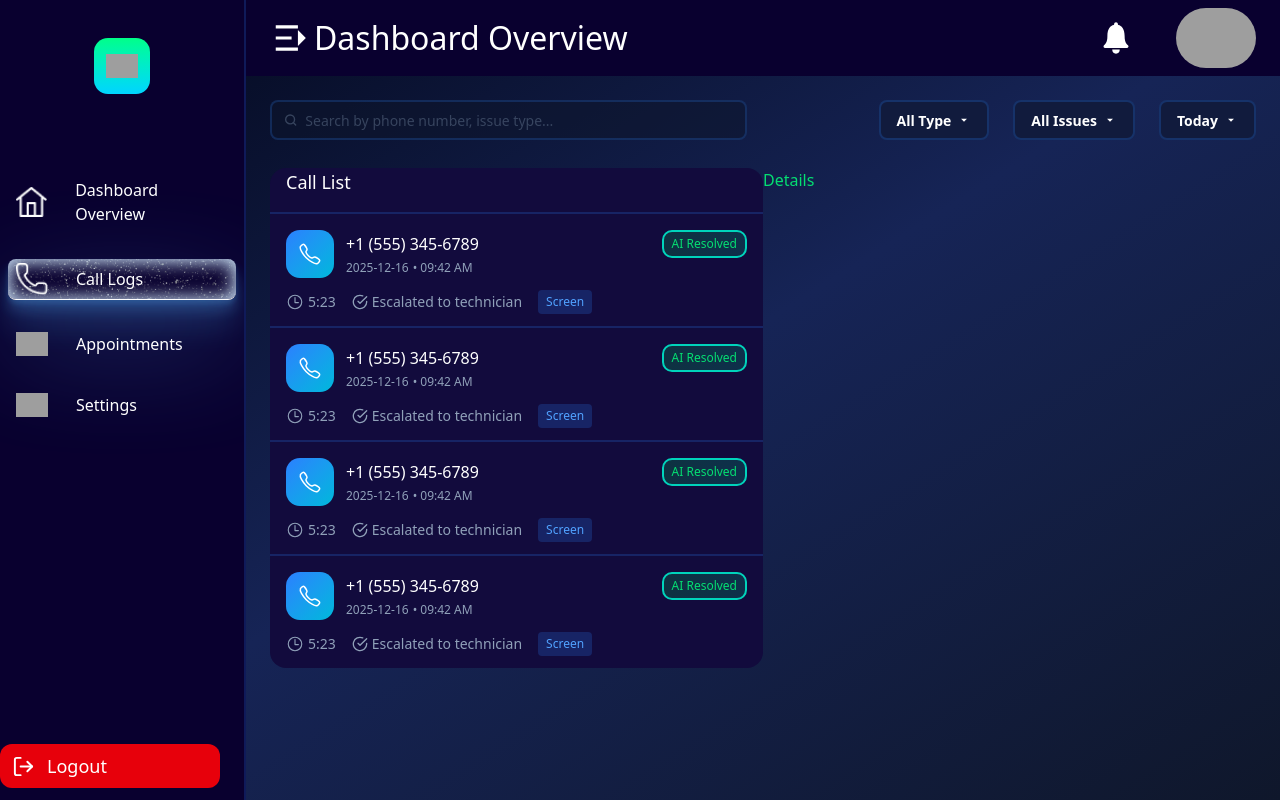
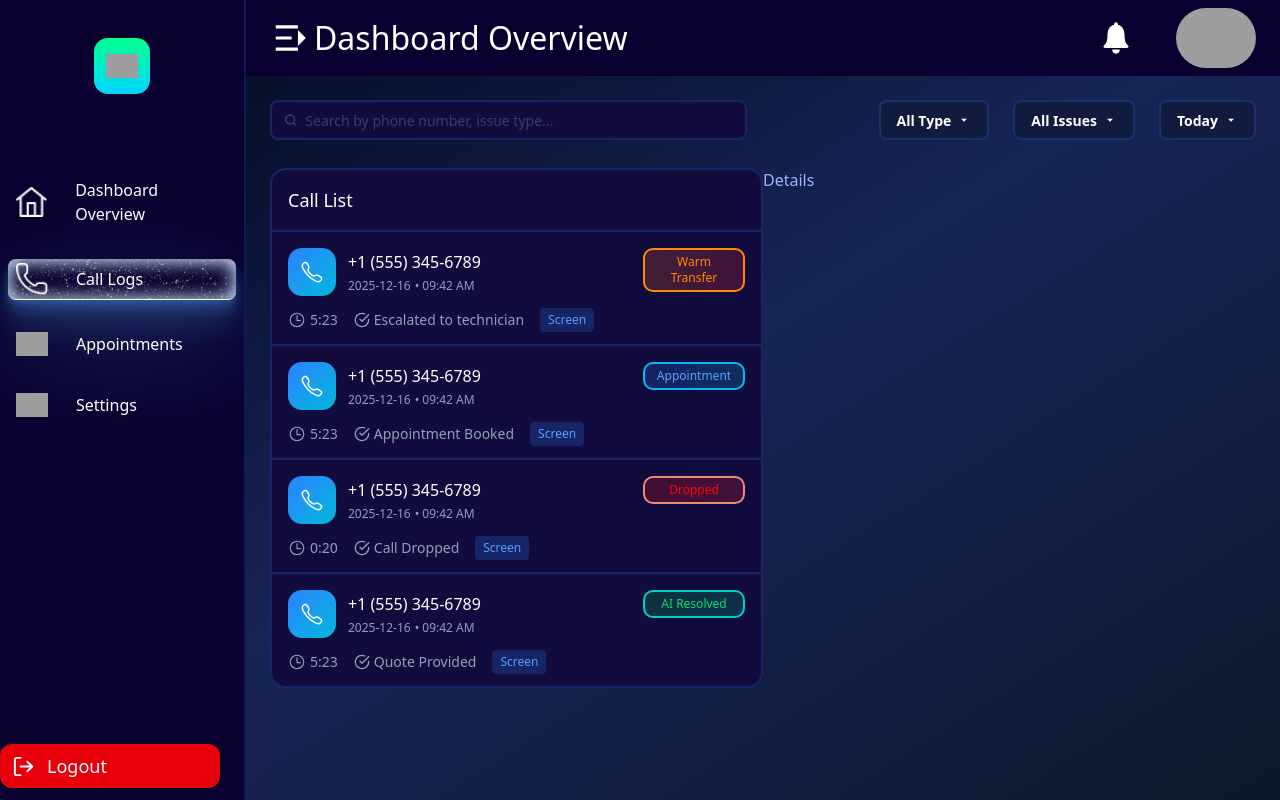
Before and after one commit to Sabbir-75/Dashboard, a React (Vite) app: page /phone in a window 1280 px wide. Built offline with nearby package versions, Linux system fonts and the light colour scheme; grey boxes are pictures that could not be loaded.

Commit message:
all calls show complete and implement user interface and logiclly color setup

```diff
--- a/src/Components/Container/CallContainer/CallContainer.jsx
+++ b/src/Components/Container/CallContainer/CallContainer.jsx
@@ -2,7 +2,7 @@ import React from 'react';
 
 const CallContainer = ({children}) => {
     return (
-        <div className='bg-base-200 rounded-[16px]'>
+        <div className='bg-base-200 border-[2px] border-[#2b80ff35] rounded-[16px]'>
            {children}
         </div>
     );
--- a/src/Components/Filter/Filter.jsx
+++ b/src/Components/Filter/Filter.jsx
@@ -5,7 +5,7 @@ const Filter = () => {
     return (
         <div className="grid grid-cols-12 gap-4 md:gap-6 lg:gap-8 items-center">
             <div className="col-span-12 md:col-span-6">
-                <label className="input w-full border-[2px] bg-[#0f172b83] border-[#2b80ff35] text-[#62748E]
+                <label className="input w-full border-[2px] bg-base-200 border-[#2b80ff35] text-[#62748E]
                       focus-within:outline-none focus-within:ring-0">
                     <svg
                         className="h-[1em] opacity-50"
--- a/src/Pages/Call/Call.jsx
+++ b/src/Pages/Call/Call.jsx
@@ -59,14 +59,31 @@ export const callListData = [
 
 
 const Call = () => {
+
+    const colorset = (item) => {
+        if (item == "success") {
+            return "text-[#05DF72] bg-gradient-to-r from-[#00c95034] to-[#00bc7d34] border-success"
+        }
+        else if (item == "danger") {
+            return "text-[#FF0404] bg-gradient-to-r from-[#ff150033] to-[#fb2c3633] border-error"
+        }
+        else if (item == "info") {
+            return "text-[#51A2FF] bg-gradient-to-r from-[#2b80ff33] to-[#00b7db33] border-info"
+        }
+        else {
+            return "text-[#FF8904] bg-gradient-to-r from-[#ff6a0033] to-[#fb2c3633] border-warm"
+        }
+    }
     return (
         <div className='space-y-3 md:space-y-5 lg:space-y-7'>
             <Filter></Filter>
             <div className='grid grid-cols-12'>
                 <div className='col-span-12 md:col-span-6'>
                     <CallContainer>
-                        <h1 className='px-2 md:px-3 lg:px-4 text-lg font-normal text-white pb-2 md:pb-3 lg:pb-4'>Call List</h1>
-                        <div className='px-2 md:px-3 lg:px-4 border-t-[2px] border-[#2b80ff35] pt-2 md:pt-3 lg:pt-4 pb-1 md:pb-2 lg:pb-3'>
+                        <h1 className='px-2 md:px-3 lg:px-4 text-lg font-normal text-white py-2 md:py-3 lg:py-4'>Call List</h1>
+                        {
+                            callListData.map(item => (
+                                <div key={item.id} className='px-2 md:px-3 lg:px-4 border-t-[2px] border-[#2b80ff35] pt-2 md:pt-3 lg:pt-4 pb-1 md:pb-2 lg:pb-3'>
                                     <div className='flex justify-between items-start'>
                                         <div className='flex items-center gap-2 md:gap-3'>
                                             <div className='w-[48px] h-[48px] rounded-[14px] p-2 md:p-3 flex justify-center items-center bg-gradient-to-br from-[#2B7FFF] to-[#00B8DB]'>
@@ -74,130 +91,37 @@ const Call = () => {
                                                 <IoCallOutline className='text-[18px] md:text-[20px] lg:text-[24px] text-white' />
                                             </div>
                                             <div className='space-y-1'>
-                                        <h1 className='text-base font-normal text-white'>+1 (555) 345-6789</h1>
+                                                <h1 className='text-base font-normal text-white'>{item.phone}</h1>
                                                 <div className='flex gap-1'>
-                                            <h1 className='text-xs font-normal text-[#90A1B9]'>2025-12-16</h1>
-                                            <h1 className='text-xs font-normal text-[#90A1B9]'>• 09:42 AM</h1>
+                                                    <h1 className='text-xs font-normal text-[#90A1B9]'>{item.date}</h1>
+                                                    <h1 className='text-xs font-normal text-[#90A1B9]'>• {item.time}</h1>
                                                 </div>
                                             </div>
                                         </div>
-                                <div className='px-2 py-1 border-[2px] bg-gradient-to-r from-[#00c95034] to-[#00bc7d34] border-success text-[#05DF72] text-xs font-normal rounded-[10px]'>AI Resolved</div>
+                                        <div className={`w-[102px] text-center px-2 py-1 border-[2px]
+                                           ${colorset(item.resultType)}
+                                         text-xs font-normal rounded-[10px]`}>{item.result}</div>
                                     </div>
                                     <div className='flex gap-2 md:gap-3 lg:gap-4 mt-2 md:mt-3'>
                                         <div className='flex items-center gap-1 '>
                                             <IoTimeOutline className='text-[18px] text-[#90A1B9]' />
                                             <h1 className='text-sm text-[#90A1B9] font-normal'>
-                                        5:23
+                                                {item.duration}
                                             </h1>
                                         </div>
                                         <div className='flex items-center gap-1 '>
                                             <FiCheckCircle className='text-[16px] text-[#90A1B9]' />
                                             <h1 className='text-sm text-[#90A1B9] font-normal'>
-                                        Escalated to technician
+                                                {item.statusText}
                                             </h1>
                                         </div>
                                         <div className='px-2 py-1 bg-[#2b80ff35] text-[#51A2FF] rounded-[4px] text-xs font-normal'>Screen</div>
                                     </div>
                                 </div>
-                         <div className='px-2 md:px-3 lg:px-4 border-t-[2px] border-[#2b80ff35] pt-2 md:pt-3 lg:pt-4 pb-1 md:pb-2 lg:pb-3'>
-                            <div className='flex justify-between items-start'>
-                                <div className='flex items-center gap-2 md:gap-3'>
-                                    <div className='w-[48px] h-[48px] rounded-[14px] p-2 md:p-3 flex justify-center items-center bg-gradient-to-br from-[#2B7FFF] to-[#00B8DB]'>
+                            ))
+                        }
 
-                                        <IoCallOutline className='text-[18px] md:text-[20px] lg:text-[24px] text-white' />
-                                    </div>
-                                    <div className='space-y-1'>
-                                        <h1 className='text-base font-normal text-white'>+1 (555) 345-6789</h1>
-                                        <div className='flex gap-1'>
-                                            <h1 className='text-xs font-normal text-[#90A1B9]'>2025-12-16</h1>
-                                            <h1 className='text-xs font-normal text-[#90A1B9]'>• 09:42 AM</h1>
-                                        </div>
-                                    </div>
-                                </div>
-                                <div className='px-2 py-1 border-[2px] bg-gradient-to-r from-[#00c95034] to-[#00bc7d34] border-success text-[#05DF72] text-xs font-normal rounded-[10px]'>AI Resolved</div>
-                            </div>
-                            <div className='flex gap-2 md:gap-3 lg:gap-4 mt-2 md:mt-3'>
-                                <div className='flex items-center gap-1 '>
-                                    <IoTimeOutline className='text-[18px] text-[#90A1B9]' />
-                                    <h1 className='text-sm text-[#90A1B9] font-normal'>
-                                        5:23
-                                    </h1>
-                                </div>
-                                <div className='flex items-center gap-1 '>
-                                    <FiCheckCircle className='text-[16px] text-[#90A1B9]' />
-                                    <h1 className='text-sm text-[#90A1B9] font-normal'>
-                                        Escalated to technician
-                                    </h1>
-                                </div>
-                                <div className='px-2 py-1 bg-[#2b80ff35] text-[#51A2FF] rounded-[4px] text-xs font-normal'>Screen</div>
-                            </div>
-                        </div>
-                         <div className='px-2 md:px-3 lg:px-4 border-t-[2px] border-[#2b80ff35] pt-2 md:pt-3 lg:pt-4 pb-1 md:pb-2 lg:pb-3'>
-                            <div className='flex justify-between items-start'>
-                                <div className='flex items-center gap-2 md:gap-3'>
-                                    <div className='w-[48px] h-[48px] rounded-[14px] p-2 md:p-3 flex justify-center items-center bg-gradient-to-br from-[#2B7FFF] to-[#00B8DB]'>
 
-                                        <IoCallOutline className='text-[18px] md:text-[20px] lg:text-[24px] text-white' />
-                                    </div>
-                                    <div className='space-y-1'>
-                                        <h1 className='text-base font-normal text-white'>+1 (555) 345-6789</h1>
-                                        <div className='flex gap-1'>
-                                            <h1 className='text-xs font-normal text-[#90A1B9]'>2025-12-16</h1>
-                                            <h1 className='text-xs font-normal text-[#90A1B9]'>• 09:42 AM</h1>
-                                        </div>
-                                    </div>
-                                </div>
-                                <div className='px-2 py-1 border-[2px] bg-gradient-to-r from-[#00c95034] to-[#00bc7d34] border-success text-[#05DF72] text-xs font-normal rounded-[10px]'>AI Resolved</div>
-                            </div>
-                            <div className='flex gap-2 md:gap-3 lg:gap-4 mt-2 md:mt-3'>
-                                <div className='flex items-center gap-1 '>
-                                    <IoTimeOutline className='text-[18px] text-[#90A1B9]' />
-                                    <h1 className='text-sm text-[#90A1B9] font-normal'>
-                                        5:23
-                                    </h1>
-                                </div>
-                                <div className='flex items-center gap-1 '>
-                                    <FiCheckCircle className='text-[16px] text-[#90A1B9]' />
-                                    <h1 className='text-sm text-[#90A1B9] font-normal'>
-                                        Escalated to technician
-                                    </h1>
-                                </div>
-                                <div className='px-2 py-1 bg-[#2b80ff35] text-[#51A2FF] rounded-[4px] text-xs font-normal'>Screen</div>
-                            </div>
-                        </div>
-                         <div className='px-2 md:px-3 lg:px-4 border-t-[2px] border-[#2b80ff35] pt-2 md:pt-3 lg:pt-4 pb-1 md:pb-2 lg:pb-3'>
-                            <div className='flex justify-between items-start'>
-                                <div className='flex items-center gap-2 md:gap-3'>
-                                    <div className='w-[48px] h-[48px] rounded-[14px] p-2 md:p-3 flex justify-center items-center bg-gradient-to-br from-[#2B7FFF] to-[#00B8DB]'>
-
-                                        <IoCallOutline className='text-[18px] md:text-[20px] lg:text-[24px] text-white' />
-                                    </div>
-                                    <div className='space-y-1'>
-                                        <h1 className='text-base font-normal text-white'>+1 (555) 345-6789</h1>
-                                        <div className='flex gap-1'>
-                                            <h1 className='text-xs font-normal text-[#90A1B9]'>2025-12-16</h1>
-                                            <h1 className='text-xs font-normal text-[#90A1B9]'>• 09:42 AM</h1>
-                                        </div>
-                                    </div>
-                                </div>
-                                <div className='px-2 py-1 border-[2px] bg-gradient-to-r from-[#00c95034] to-[#00bc7d34] border-success text-[#05DF72] text-xs font-normal rounded-[10px]'>AI Resolved</div>
-                            </div>
-                            <div className='flex gap-2 md:gap-3 lg:gap-4 mt-2 md:mt-3'>
-                                <div className='flex items-center gap-1 '>
-                                    <IoTimeOutline className='text-[18px] text-[#90A1B9]' />
-                                    <h1 className='text-sm text-[#90A1B9] font-normal'>
-                                        5:23
-                                    </h1>
-                                </div>
-                                <div className='flex items-center gap-1 '>
-                                    <FiCheckCircle className='text-[16px] text-[#90A1B9]' />
-                                    <h1 className='text-sm text-[#90A1B9] font-normal'>
-                                        Escalated to technician
-                                    </h1>
-                                </div>
-                                <div className='px-2 py-1 bg-[#2b80ff35] text-[#51A2FF] rounded-[4px] text-xs font-normal'>Screen</div>
-                            </div>
-                        </div>
                     </CallContainer>
                 </div>
                 <div className='col-span-12 md:col-span-6'>
--- a/src/index.css
+++ b/src/index.css
@@ -38,6 +38,9 @@
   --color-error-content: #FF0404;
 }
 
+/* body{
+  color: #ff6a0033
+}
 body{
-  color: #05DF72
-}
+  color: #fb2c3633
+} */
```
Lines whose indentation alone changed are shown as unchanged.
